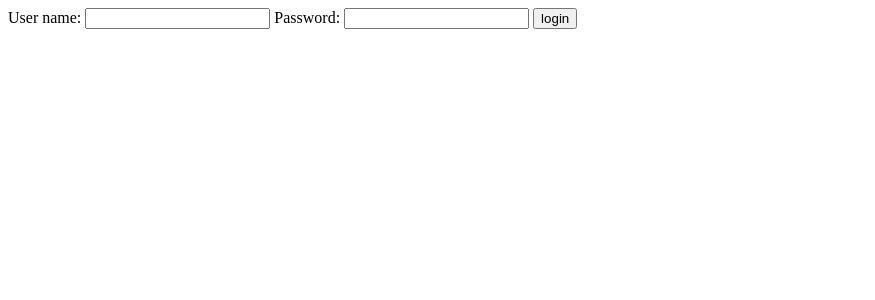
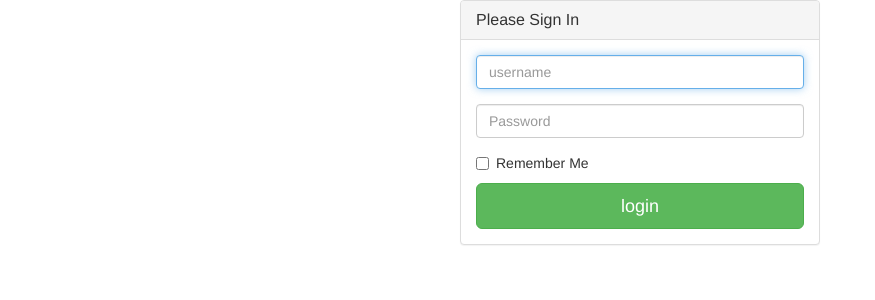
Before and after one commit to ccqpein/Preventive_Maintenance_Project, a Django app: page /query/login/ in a window 1280 px wide. Shown: the top 300 px of the page, without its empty margins (0-875 px from the left). Run offline with Django 3.2, Linux system fonts and the light colour scheme; some libraries are stand-ins or nearby versions.

Commit message:
add css and js static file

```diff
--- a/PM/templates/registration/login.html
+++ b/PM/templates/registration/login.html
@@ -1,18 +1,85 @@
-{% block content %}
+<!DOCTYPE html>
+<html lang="en">
 
-{% if form.errors %}
-<p class="error">Sorry, that's not a valid username or password</p>
-{% endif %}
+<head>
+    {% load static %}
 
-<form action="" method="post">
-    {% csrf_token %}
-    <label for="username">User name:</label>
-    <input type="text" name="username" value="" id="username">
-    <label for="password">Password:</label>
-    <input type="password" name="password" value="" id="password">
+    <meta charset="utf-8">
+    <meta http-equiv="X-UA-Compatible" content="IE=edge">
+    <meta name="viewport" content="width=device-width, initial-scale=1">
+    <meta name="description" content="">
+    <meta name="author" content="">
 
-    <input type="submit" value="login" />
-    <input type="hidden" name="next" value="{{ next|escape }}" />
-</form>
+    <title>Login page</title>
 
-{% endblock %}
+    <!-- Bootstrap Core CSS -->
+    <link href="{% static "vendor/bootstrap/css/bootstrap.min.css" %}" rel="stylesheet">
+
+    <!-- MetisMenu CSS -->
+    <link href="{% static "vendor/metisMenu/metisMenu.min.css" %}" rel="stylesheet">
+
+    <!-- Custom CSS -->
+    <link href="{% static "dist/css/sb-admin-2.css" %}" rel="stylesheet">
+
+    <!-- Custom Fonts -->
+    <link href="{% static "vendor/font-awesome/css/font-awesome.min.css" %}" rel="stylesheet" type="text/css">
+
+    <!-- HTML5 Shim and Respond.js IE8 support of HTML5 elements and media queries -->
+    <!-- WARNING: Respond.js doesn't work if you view the page via file:// -->
+    <!--[if lt IE 9]>
+        <script src="https://oss.maxcdn.com/libs/html5shiv/3.7.0/html5shiv.js"></script>
+        <script src="https://oss.maxcdn.com/libs/respond.js/1.4.2/respond.min.js"></script>
+    <![endif]-->
+
+</head>
+
+<body>
+
+    <div class="container">
+        <div class="row">
+            <div class="col-md-4 col-md-offset-4">
+                <div class="login-panel panel panel-default">
+                    <div class="panel-heading">
+                        <h3 class="panel-title">Please Sign In</h3>
+                    </div>
+                    <div class="panel-body">
+                        <form action="" method="post" role="form">
+                            {% csrf_token %}
+                            <fieldset>
+                                <div class="form-group">
+                                    <input class="form-control" placeholder="username" name="username" type="text" autofocus>
+                                </div>
+                                <div class="form-group">
+                                    <input class="form-control" placeholder="Password" name="password" type="password" value="">
+                                </div>
+                                <div class="checkbox">
+                                    <label>
+                                        <input name="remember" type="checkbox" value="Remember Me">Remember Me
+                                    </label>
+                                </div>
+                                <!-- Change this to a button or input when using this as a form -->
+                                <input type="submit" class="btn btn-lg btn-success btn-block" value="login" />
+                                <input type="hidden" name="next" value="{{ next|escape }}" />
+                            </fieldset>
+                        </form>
+                    </div>
+                </div>
+            </div>
+        </div>
+    </div>
+
+    <!-- jQuery -->
+    <script src="../vendor/jquery/jquery.min.js"></script>
+
+    <!-- Bootstrap Core JavaScript -->
+    <script src="../vendor/bootstrap/js/bootstrap.min.js"></script>
+
+    <!-- Metis Menu Plugin JavaScript -->
+    <script src="../vendor/metisMenu/metisMenu.min.js"></script>
+
+    <!-- Custom Theme JavaScript -->
+    <script src="../dist/js/sb-admin-2.js"></script>
+
+</body>
+
+</html>
```
